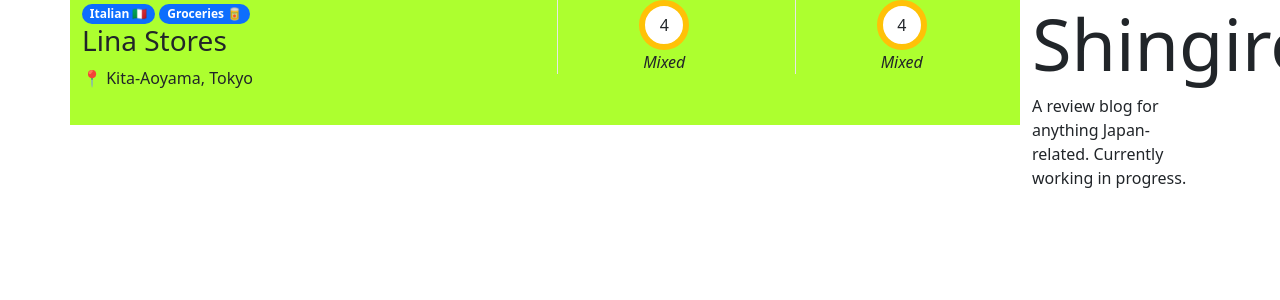
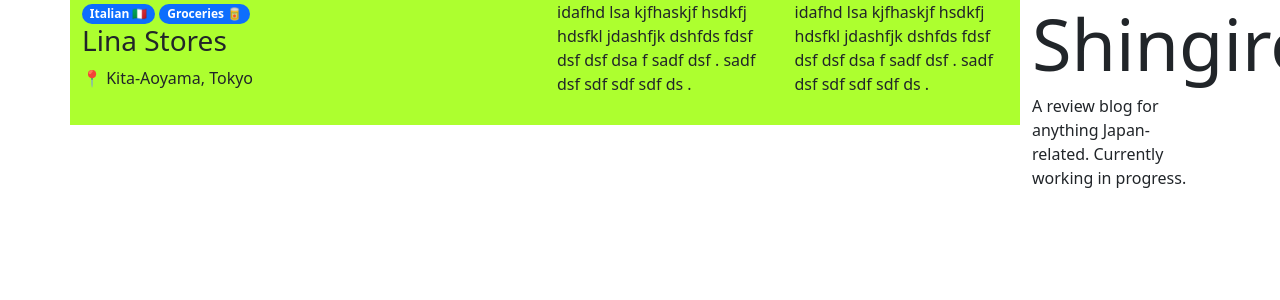
Before and after one commit to alessandrosp/shingiron, a Jekyll site: the page built from docs/index.html, in a window 1280 px wide. Shown: the top 300 px of the page. Built offline with Jekyll 4.4.1, drawn with Linux system fonts in a browser that asks for light colours; nearby versions of some CDN libraries; comment, search, counter and statistics services are not loaded.

Commit message:
Update index.html

```diff
--- a/docs/index.html
+++ b/docs/index.html
@@ -31,21 +31,11 @@
             </div>
           </div>
         </div>
-        <div class="col d-none d-lg-block">
-          <div class="place-score">
-            <div class="place-score-ring place-score-ring-yellow">
-              <div class="place-score-ring-core">4</div>
-            </div>
-            <div class="place-score-tagline"><i>Mixed</i></div>
-          </div>
+        <div class="col d-none d-lg-block place-review">
+          <p>idafhd lsa kjfhaskjf hsdkfj hdsfkl jdashfjk dshfds fdsf dsf dsf dsa f sadf dsf . sadf dsf sdf sdf sdf ds .</p>
         </div>
-        <div class="col d-none d-lg-block">
-          <div class="place-score">
-            <div class="place-score-ring place-score-ring-yellow">
-              <div class="place-score-ring-core">4</div>
-            </div>
-            <div class="place-score-tagline"><i>Mixed</i></div>
-          </div>
+        <div class="col d-none d-lg-block place-review">
+          <p>idafhd lsa kjfhaskjf hsdkfj hdsfkl jdashfjk dshfds fdsf dsf dsf dsa f sadf dsf . sadf dsf sdf sdf sdf ds .</p>
         </div>
       </div>
     {% endfor %}
```
